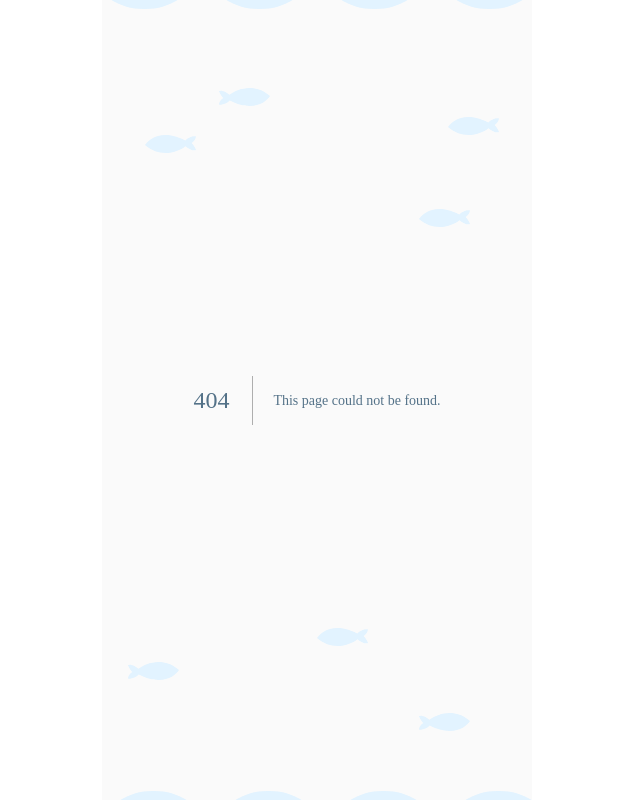
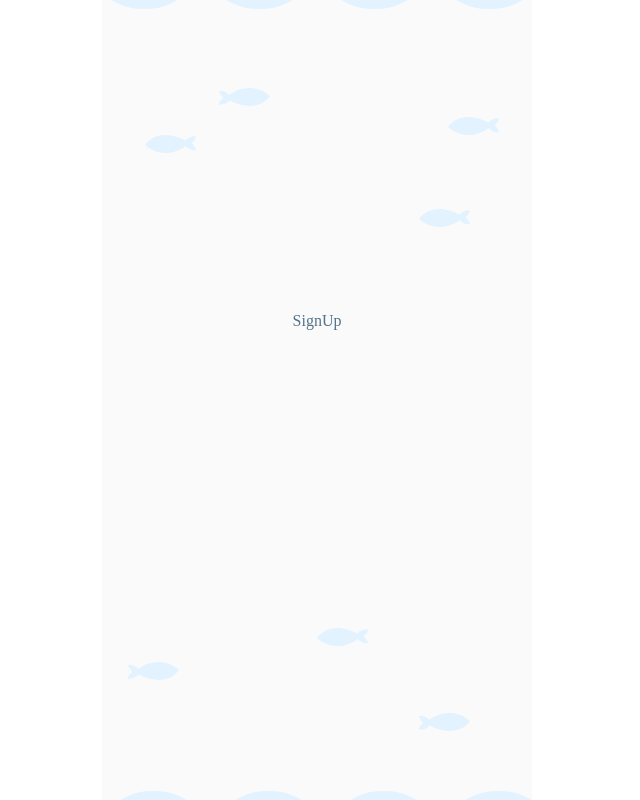
Before and after one commit to neneco-com/coconenne_FE, a Next.js app in the folder coco/: page /signUp in a window 1280 px wide. Before the commit this address had no page. Shown: the whole page, without its empty margins (323-963 px from the left). Built offline with nearby package versions, Linux system fonts and the light colour scheme; a web font is replaced by a local one.

Commit message:
feat(#3) :: 회원가입 로직 설계

```diff
--- /dev/null
+++ b/coco/src/app/signUp/page.tsx
@@ -0,0 +1,7 @@
+"use client";
+
+import SignUp from "@/containers/ui/signUp";
+
+export default function SignUpPage() {
+  return <SignUp />;
+}
--- /dev/null
+++ b/coco/src/containers/ui/signUp/index.tsx
@@ -0,0 +1,9 @@
+import * as _ from './style';
+
+export default function SignUp() {
+  return (
+    <_.Container>
+      <div>SignUp</div>
+    </_.Container>
+  );
+}
--- /dev/null
+++ b/coco/src/containers/ui/signUp/style.ts
@@ -0,0 +1,10 @@
+import styled from "@emotion/styled";
+
+export const Container = styled.div`
+  display: flex;
+  flex-direction: column;
+  align-items: center;
+  height: 22vh;
+  gap: 15rem;
+  display: flex;
+`;
```
Also changed, not shown: 1 other file (tests, documents, lock files or other folders).
